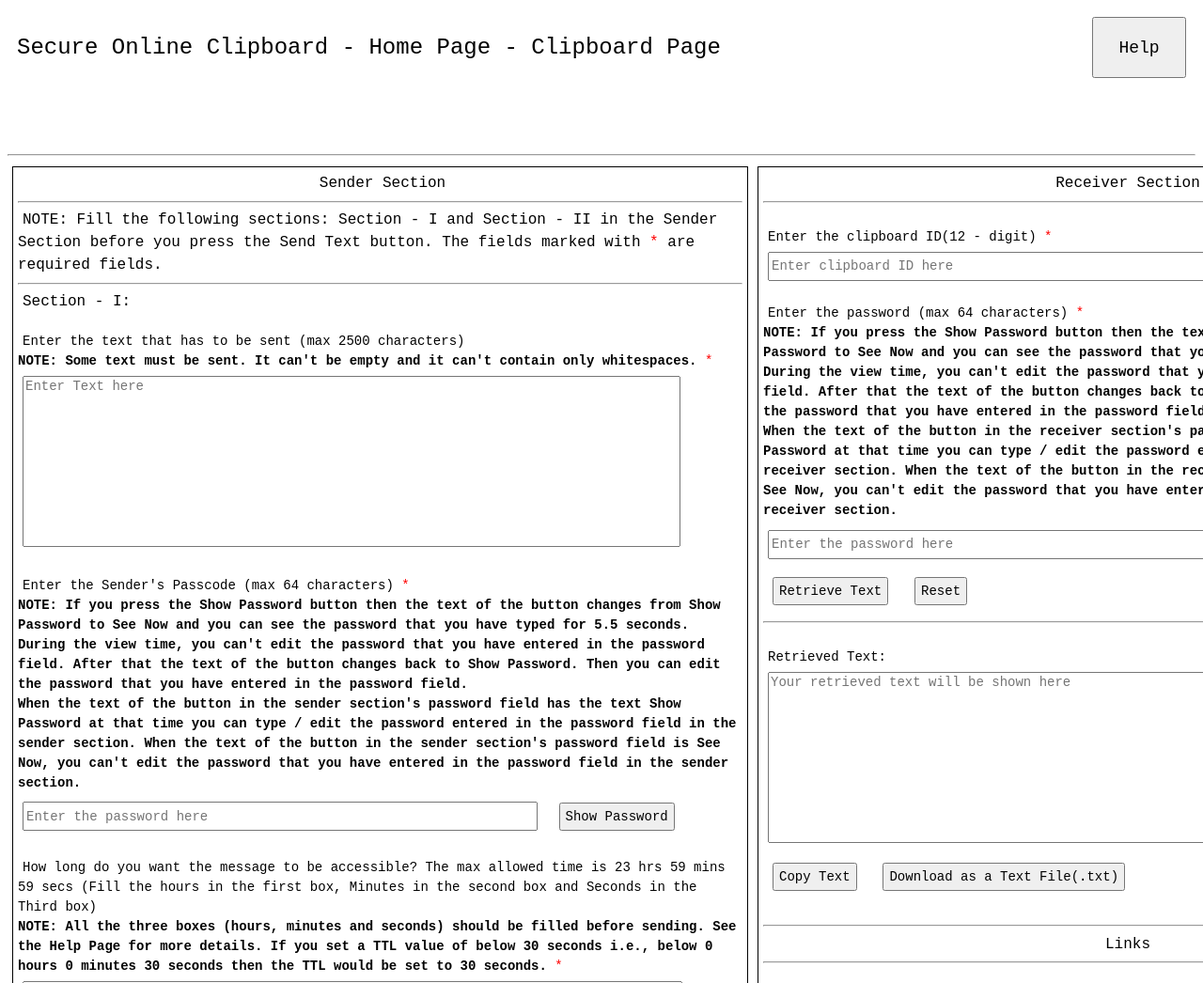
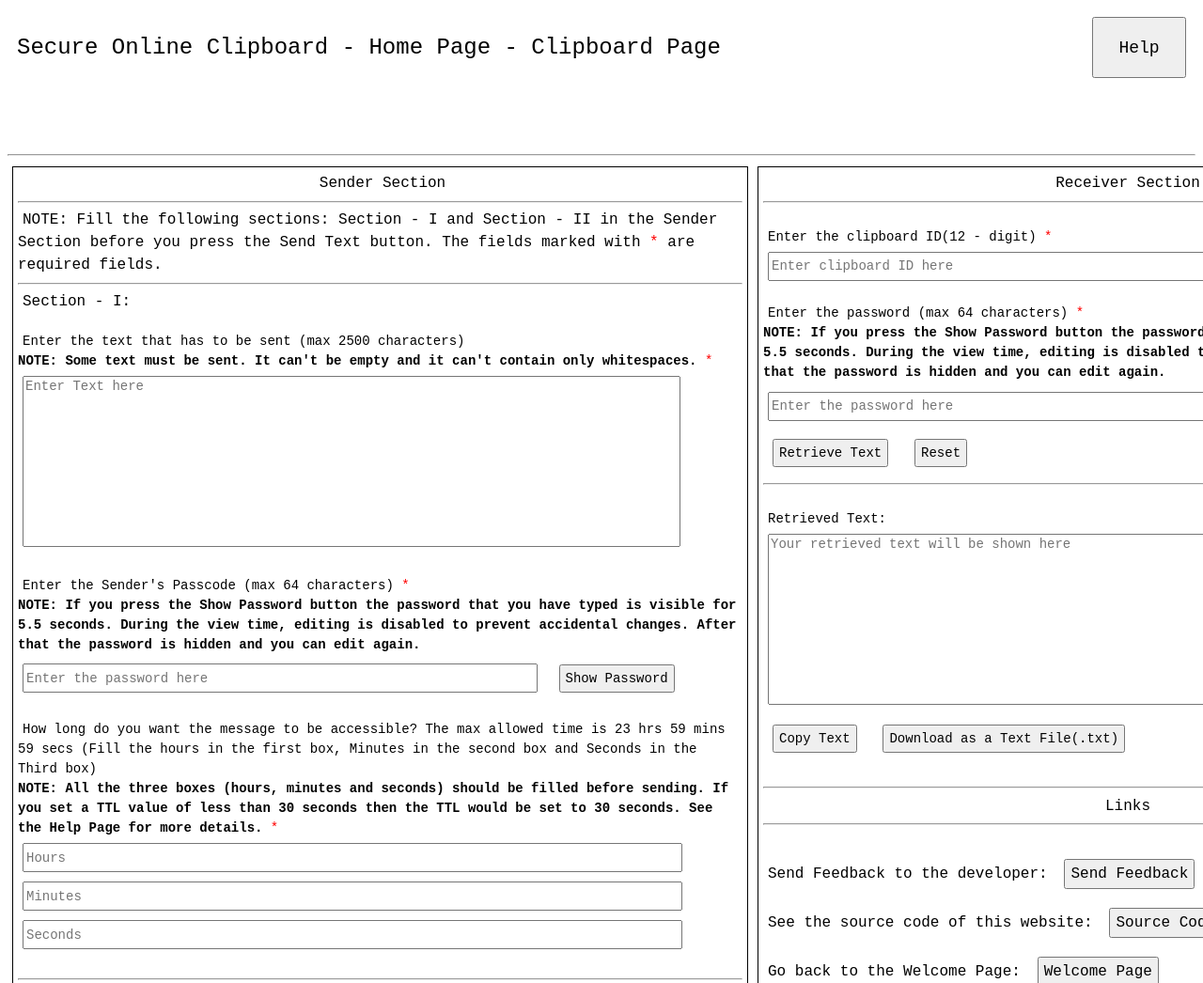
Before and after one commit to tharela-1/Secure-Online-Clipboard, a website: page index.html in a window 1280 px wide. Shown: the top 1046 px of the page at 94% size. Drawn offline with Linux system fonts and the light colour scheme.

Commit message:
UI Improvements -- Ver 1.0.3

```diff
--- a/index.html
+++ b/index.html
@@ -66,17 +66,9 @@
                     Enter the Sender's Passcode (max 64 characters)
                     <span style="color: red">*</span>
                     <br>
-                    <b>NOTE: If you press the Show Password button then the text of the button changes
-                        from Show Password to See Now and you can see
-                        the password that you have typed for 5.5 seconds. During the view time, you can't
-                        edit the password that you have entered in the password field. After that the text of the button
-                        changes back to Show Password. Then you can edit the password that you have entered in the
-                        password field. <br>
-                        When the text of the button in the sender section's password
-                        field has the text Show Password at that time you can type / edit the password
-                        entered in the password field in the sender section. When the
-                        text of the button in the sender section's password field is See Now, you can't edit
-                        the password that you have entered in the password field in the sender section.
+                    <b style="font-size: 14px;">NOTE: If you press the Show Password button
+                        the password that you have typed is visible for 5.5 seconds. During the view time, editing
+                        is disabled to prevent accidental changes. After that the password is hidden and you can edit again.
                     </b>
                 </label>
                 <br>
@@ -92,8 +84,8 @@
                     The max allowed time is 23 hrs 59 mins 59 secs (Fill the hours in the first box,
                     Minutes in the second box and Seconds in the Third box)<br>
                     <b>NOTE: All the three boxes (hours, minutes and seconds) should be filled before sending.
-                        See the Help Page for more details. If you set a TTL value of below 30 seconds i.e., below 0 hours
-                        0 minutes 30 seconds then the TTL would be set to 30 seconds.</b>
+                        If you set a TTL value of less than 30 seconds then the TTL would be set to 30 seconds.
+                        See the Help Page for more details.</b>
                     <span style="color: red">*</span></label>
                 <br>
 
@@ -175,17 +167,9 @@
                 <label for="retPass" class = "listObj">Enter the password (max 64 characters)
                     <span style="color: red">*</span></label>
                     <br>
-                    <b style="font-size: 14px;">NOTE: If you press the Show Password button then the text of the button changes
-                        from Show Password to See Now and you can see
-                        the password that you have typed for 5.5 seconds. During the view time, you can't
-                        edit the password that you have entered in the password field. After that the text of the button
-                        changes back to Show Password. Then you can edit the password that you have entered in the
-                        password field.<br>
-                        When the text of the button in the receiver section's password
-                        field has the text Show Password at that time you can type / edit the password
-                        entered in the password field in the receiver section. When the
-                        text of the button in the receiver section's password field is See Now, you can't edit
-                        the password that you have entered in the password field in the receiver section.
+                    <b style="font-size: 14px;">NOTE: If you press the Show Password button
+                        the password that you have typed is visible for 5.5 seconds. During the view time, editing
+                        is disabled to prevent accidental changes. After that the password is hidden and you can edit again.
                     </b>
                 <br>
 
```
